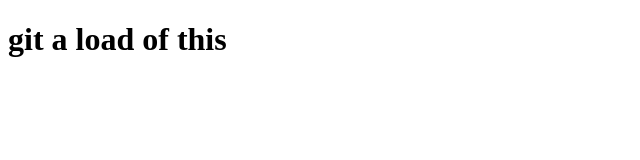
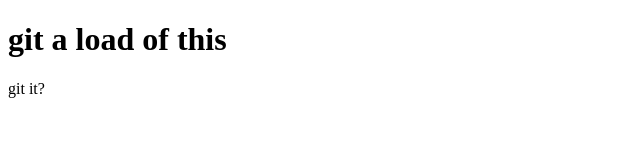
Before and after one commit to claireriley/gitgoing, a plain HTML site: page index.html in a window 1280 px wide. Shown: the full height of the page, 0-640 px from the left. Drawn offline with Linux system fonts and the light colour scheme.

Commit message:
Update index.html

```diff
--- a/index.html
+++ b/index.html
@@ -2,5 +2,6 @@
 <html>
 <body>
 <h1>git a load of this</h1>
+  git it?
 </body>
 </html>
```
